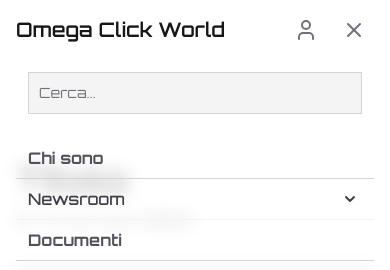
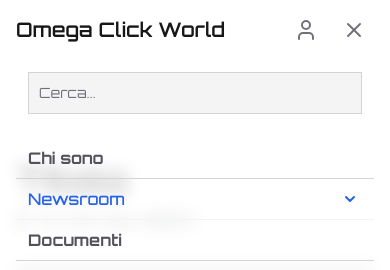
Before and after one commit to alexiusdevox/omega, a Next.js app in the folder apps/blog/: page /newsroom/ufo-documenti in a window 390 px wide. Both pictures are taken after a click on the button "Open main menu". Shown: the top 270 px of the page. Built offline with nearby package versions, Linux system fonts and the light colour scheme.

Commit message:
Update menu.tsx

```diff
--- a/apps/blog/components/header/menu.tsx
+++ b/apps/blog/components/header/menu.tsx
@@ -1,18 +1,30 @@
 import Link from 'next/link';
 import React, { useState } from 'react';
+import { usePathname } from 'next/navigation';
 import { categories } from '../../app/lib/categories';
 
 const Menu = () => {
     const [isOpen, setIsOpen] = useState(false);
+    const pathname = usePathname();
 
-    const menuItems = [
-        { href: "/newsroom/ufo-documenti", text: "Ufologia e documenti ufficiali" },
-        { href: "/newsroom/dossier", text: "Dossier riservati su argomenti di attualità" },
-        { href: "/newsroom/geopolitica", text: "Geopolitica e notizie senza filtri" },
-        { href: "/newsroom/paranormale", text: "Paranormale" },
-        { href: "/newsroom/scienza", text: "Scienza e curiosità" },
-        { href: "/newsroom/storia-tecnologia-illuminati", text: "Storia, tecnologia e Illuminati" }
-    ];
+    // Funzione per verificare se un link è attivo
+    const isActiveLink = (href: string) => {
+        return pathname === href || pathname.startsWith(href + '/');
+    };
+
+    // Funzione per generare le classi del link
+    const getLinkClasses = (href: string, isMobile = false) => {
+        const baseClasses = isMobile
+            ? "block py-2 pr-4 pl-3 border-b border-zinc-100 hover:bg-zinc-100 xl:hover:bg-transparent xl:border-0"
+            : "text-black dark:text-zinc-100 block px-4 py-2 hover:bg-zinc-200 dark:hover:bg-zinc-700";
+
+        const activeClasses = "text-zinc-900 dark:text-zinc-100 font-semibold";
+
+        return `${baseClasses} ${isActiveLink(href) ? activeClasses : ''}`;
+    };
+
+    // Verifica se siamo in una qualsiasi sottopagina di newsroom
+    const isNewsroomActive = pathname.startsWith('/newsroom');
 
     return (
         <div className="relative" role="none">
@@ -24,7 +36,10 @@
                         aria-haspopup="true"
                         aria-expanded={isOpen}
                         aria-controls="desktop-submenu"
-                        className="flex items-center text-left py-2 px-4 font-medium text-zinc-700 border-b border-zinc-100 hover:bg-zinc-50 hover:text-zinc-900 xl:hover:bg-transparent xl:border-0 xl:hover:text-primary-700 xl:p-0 dark:text-zinc-400 xl:dark:hover:text-white dark:hover:bg-zinc-700 dark:hover:text-white xl:dark:hover:bg-transparent dark:border-zinc-700"
+                        className={`flex items-center text-left py-2 px-4 font-bold xl:p-0
+                            ${isNewsroomActive
+                                ? 'text-zinc-700 dark:text-zinc-100'
+                                : 'text-zinc-600 dark:text-zinc-400 hover:text-zinc-700 dark:hover:text-zinc-300'}`}
                         onMouseEnter={() => setIsOpen(true)}
                         onMouseLeave={() => setIsOpen(false)}
                     >
@@ -47,15 +62,14 @@
                                     <Link
                                         href={`/newsroom/${category.id}`}
                                         role="menuitem"
-                                        className="text-black dark:text-white block px-4 py-2 hover:bg-zinc-200 dark:hover:bg-zinc-700"
-                                        onClick={() => setIsOpen(false)} // Chiude il dropdown al click
+                                        className={getLinkClasses(`/newsroom/${category.id}`)}
+                                        onClick={() => setIsOpen(false)}
                                     >
                                         {category.name}
                                     </Link>
                                 </li>
                             ))}
                         </ul>
-
                     </div>
                 </li>
             </ul>
@@ -67,7 +81,10 @@
                     aria-haspopup="true"
                     aria-expanded={isOpen}
                     aria-controls="mobile-submenu"
-                    className="flex items-center w-full text-left py-2 pr-4 pl-3 text-zinc-700 border-b border-zinc-100 hover:bg-zinc-100 hover:text-zinc-900 xl:hover:bg-transparent xl:border-0 xl:hover:text-primary-700 xl:p-0 dark:text-zinc-400 xl:dark:hover:text-white dark:hover:bg-zinc-700 dark:hover:text-white xl:dark:hover:bg-transparent dark:border-zinc-700"
+                    className={`flex items-center w-full text-left py-2 pr-4 pl-3 border-b border-zinc-100
+                        ${isNewsroomActive
+                            ? 'text-blue-600 dark:text-blue-500'
+                            : 'text-zinc-700 dark:text-zinc-400 hover:text-zinc-900 dark:hover:text-white'}`}
                     onClick={() => setIsOpen(!isOpen)}
                 >
                     <span className="flex-1">Newsroom</span>
@@ -99,8 +116,7 @@
                                 <Link
                                     href={`/newsroom/category/${category.id}`}
                                     role="menuitem"
-
-                                    className="block py-2 pr-4 pl-3 text-zinc-700 border-b border-zinc-100 hover:bg-zinc-100 hover:text-zinc-900 xl:hover:bg-transparent xl:border-0 xl:hover:text-primary-700 xl:p-0 dark:text-zinc-400 xl:dark:hover:text-white dark:hover:bg-zinc-700 dark:hover:text-white xl:dark:hover:bg-transparent dark:border-zinc-700"
+                                    className={getLinkClasses(`/newsroom/category/${category.id}`, true)}
                                 >
                                     {category.name}
                                 </Link>
```
